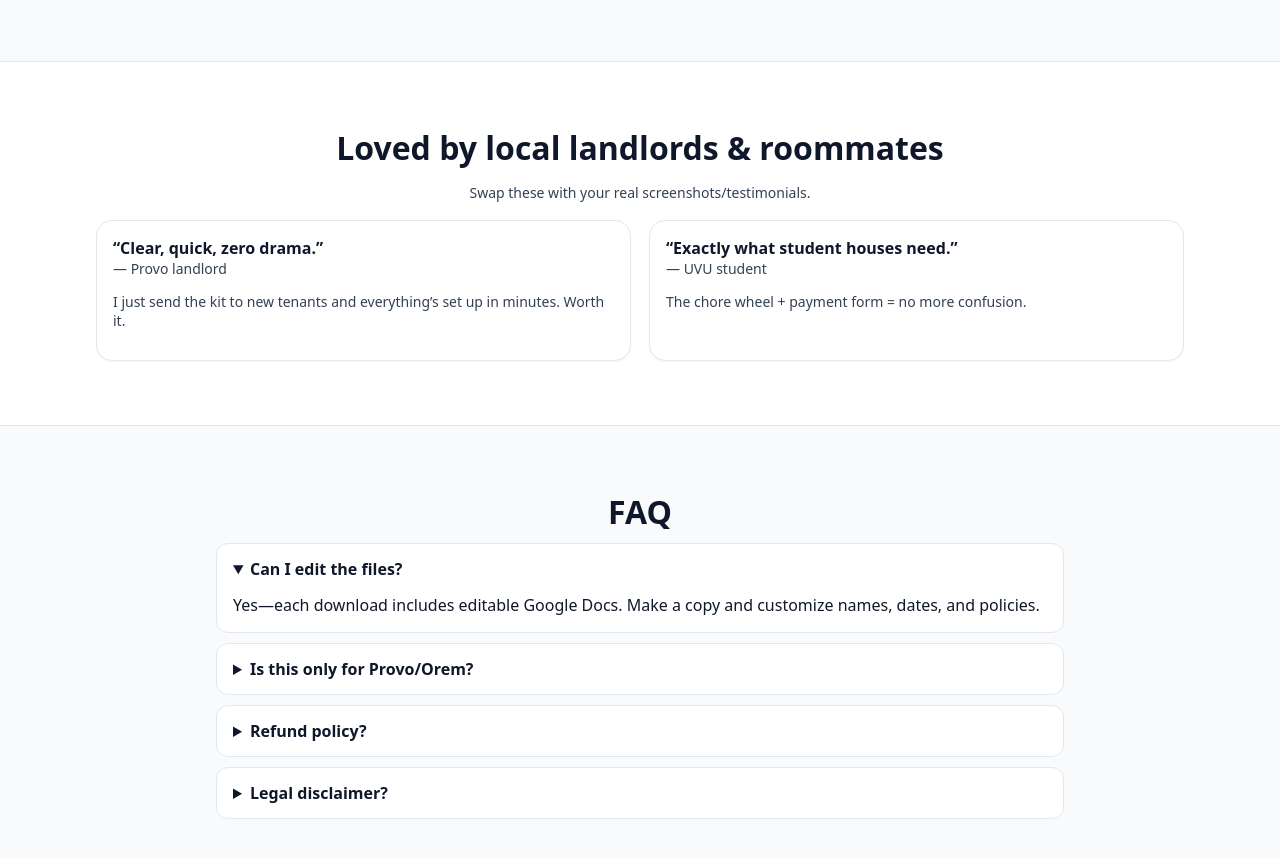
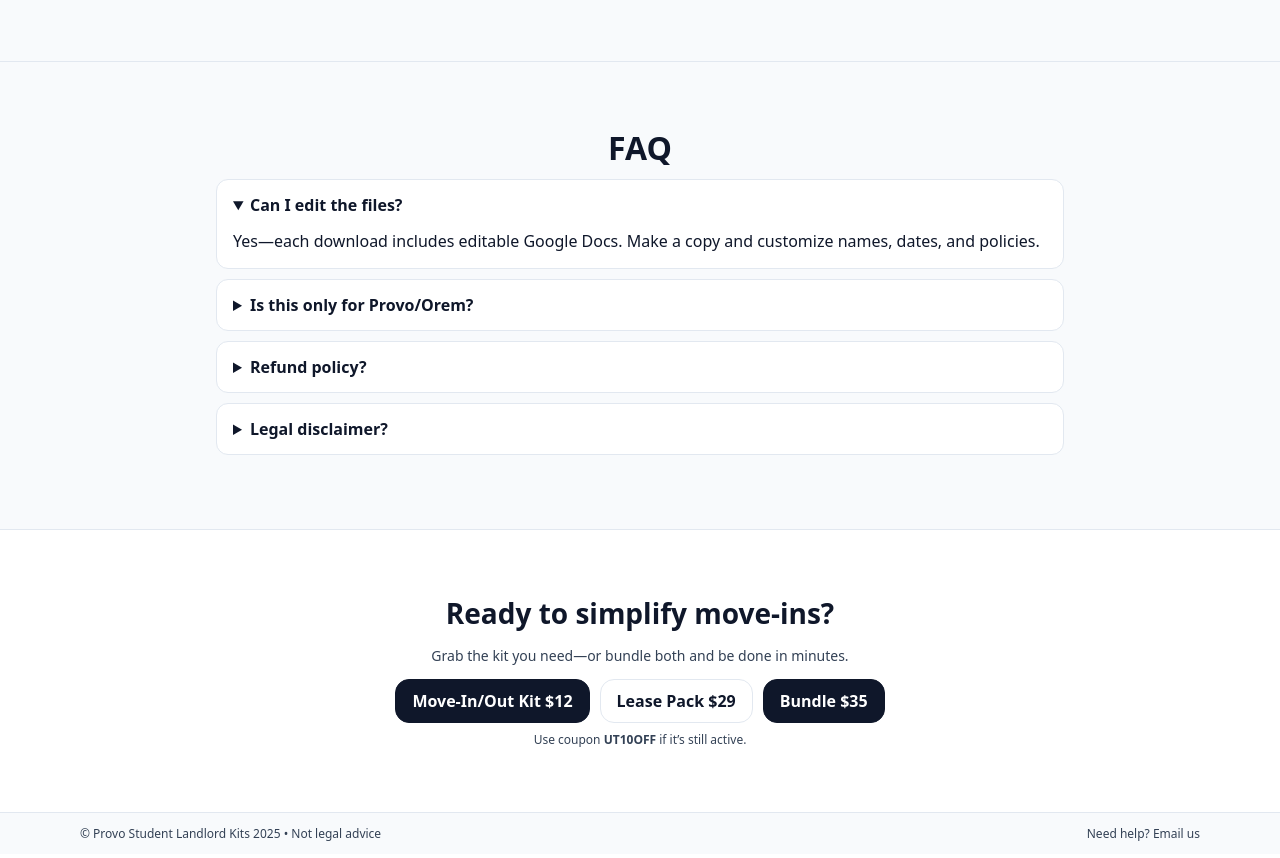
Before and after one commit to lucasburnham/Rentals-Kits, a website: page provo-student-landlord-kits.html in a window 1280 px wide. Shown: the part 1774-2632 px from the top of the page. Drawn offline with Linux system fonts and the light colour scheme.

Commit message:
Remove placeholder testimonials section

```diff
--- a/provo-student-landlord-kits.html
+++ b/provo-student-landlord-kits.html
@@ -245,26 +245,6 @@
     </div>
   </section>
 
-  <!-- SOCIAL PROOF -->
-  <section style="background:#fff;border-top:1px solid var(--muted)">
-    <div class="container">
-      <div class="center" style="margin-bottom:18px">
-        <h2>Loved by local landlords & roommates</h2>
-        <p class="muted">Swap these with your real screenshots/testimonials.</p>
-      </div>
-      <div class="grid grid-2" style="gap:18px">
-        <div class="card"><div class="body">
-          <strong>“Clear, quick, zero drama.”</strong><div class="muted">— Provo landlord</div>
-          <p class="muted">I just send the kit to new tenants and everything’s set up in minutes. Worth it.</p>
-        </div></div>
-        <div class="card"><div class="body">
-          <strong>“Exactly what student houses need.”</strong><div class="muted">— UVU student</div>
-          <p class="muted">The chore wheel + payment form = no more confusion.</p>
-        </div></div>
-      </div>
-    </div>
-  </section>
-
   <!-- FAQ -->
   <section id="faq" style="background:var(--bg);border-top:1px solid var(--muted)">
     <div class="container" style="max-width:880px">
```
